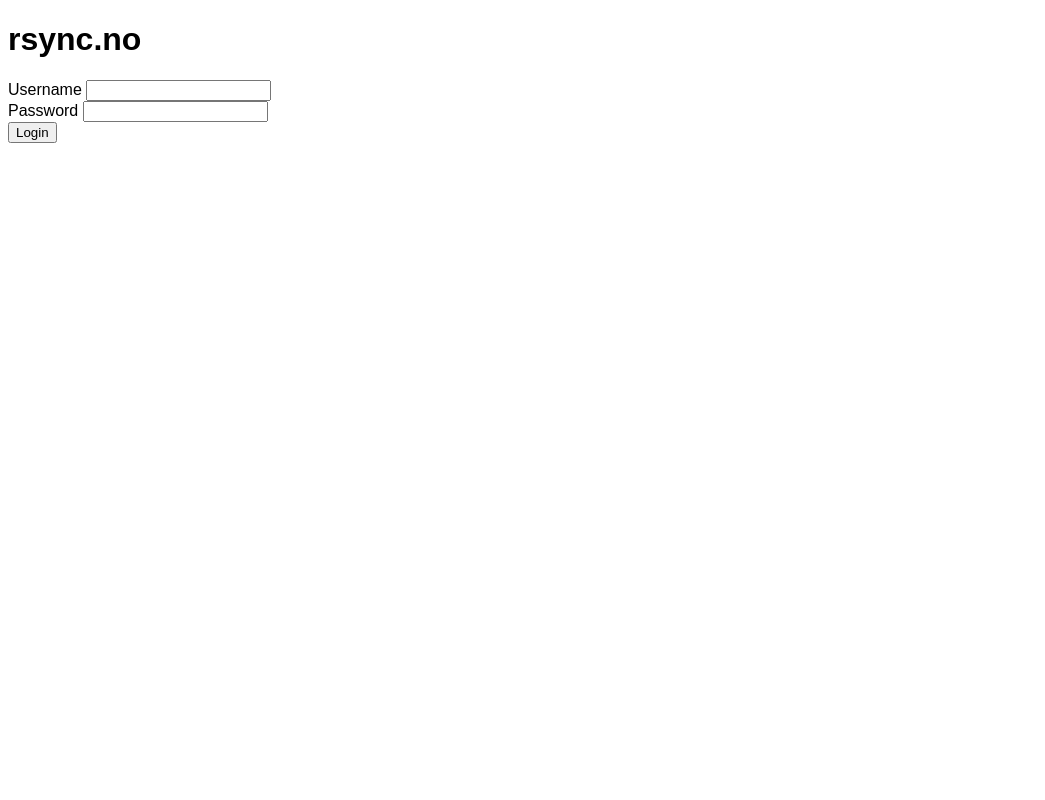
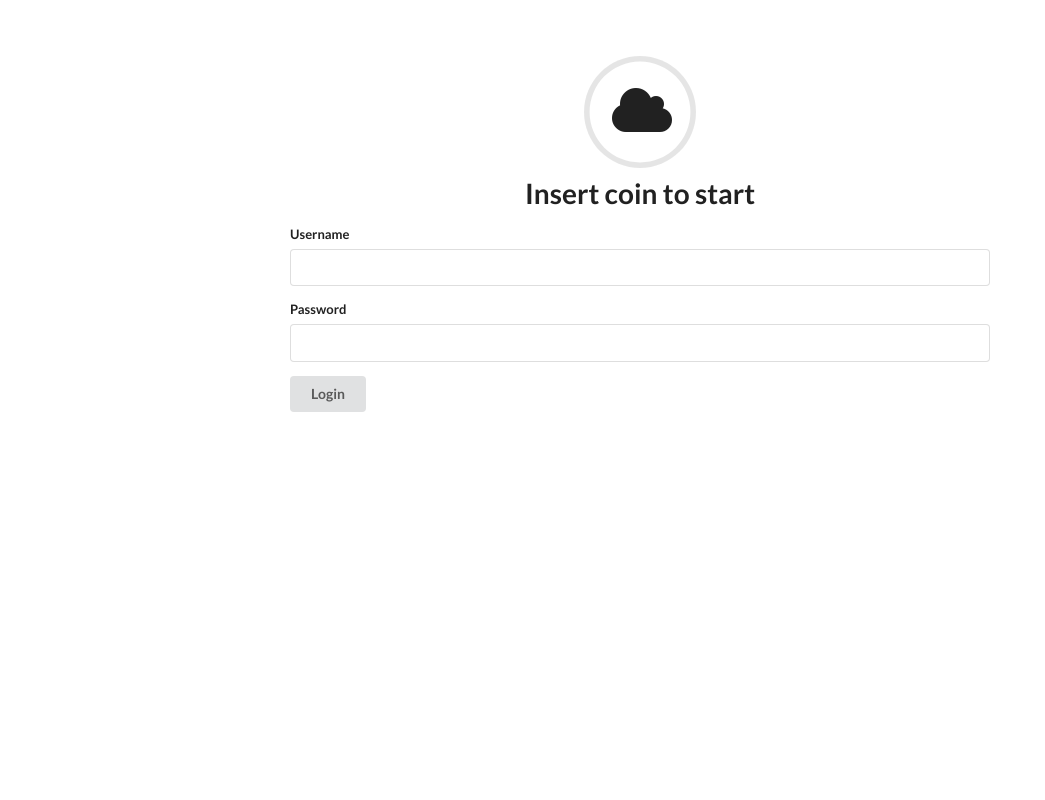
Before and after one commit to kimtore/rsync, a Django app: page /login/ in a window 1280 px wide. Shown: the whole page, without its empty margins (0-1045 px from the left). Run offline with Django 3.2, Linux system fonts and the light colour scheme; parts of the project's set-up code (start-up, migrations or seed data) failed here and were passed over.

Commit message:
Semantic UI styling on login page

```diff
--- a/web/core/static/css/style.css
+++ b/web/core/static/css/style.css
@@ -1,3 +1,4 @@
 body {
-    font: 1em Arial;
+    padding: 4em 0;
+    margin: 0 auto;
 }
--- a/web/core/templates/core/base.html
+++ b/web/core/templates/core/base.html
@@ -6,11 +6,13 @@
     <head>
         <title>rsync.no</title>
         <meta charset="utf-8" />
+        <link rel="stylesheet" href="{% static "css/semantic.css" %}" />
         <link rel="stylesheet" href="{% static "css/style.css" %}" />
     </head>
     <body>
-        <h1>rsync.no</h1>
-        {% block content %}
-        {% endblock %}
+        <div class="ui text container">
+            {% block content %}
+            {% endblock %}
+        </div>
     </body>
 <h1>
--- a/web/core/templates/core/login.html
+++ b/web/core/templates/core/login.html
@@ -1,22 +1,27 @@
 {% extends "core/base.html" %}
 
 {% block content %}
+
+    <h1 class="ui center aligned icon header">
+        <i class="circular cloud icon"></i>
+        Insert coin to start
+    </h1>
 
     {% if request.method == "POST" %}
         <div>Invalid username or password.</div>
     {% endif %}
 
-    <form method="post">
+    <form method="post" class="ui form">
         {% csrf_token %}
-        <div>
+        <div class="field">
             <label for="username">Username</label>
             <input type="text" name="username" />
         </div>
-        <div>
+        <div class="field">
             <label for="password">Password</label>
             <input type="password" name="password" />
         </div>
-        <button type="submit">Login</button>
+        <button class="ui button" type="submit">Login</button>
     </form>
 
 {% endblock %}
```
